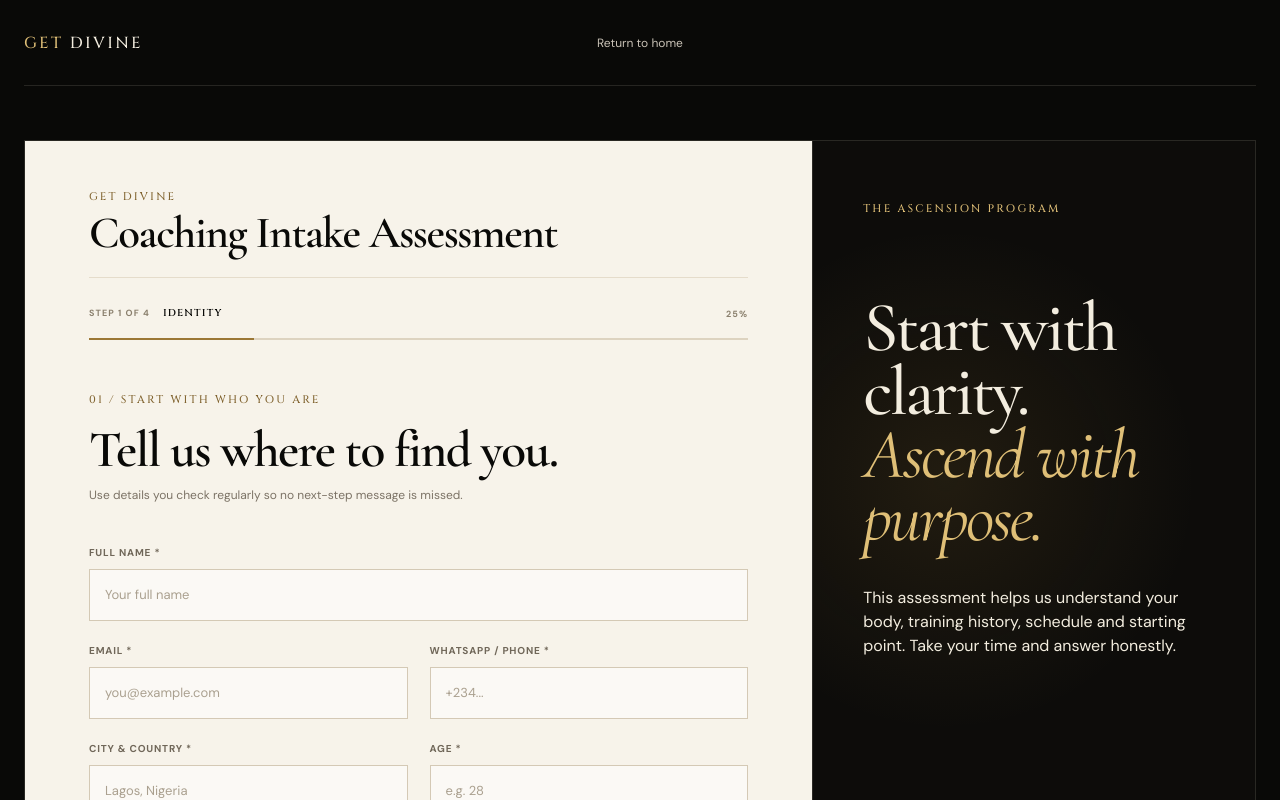
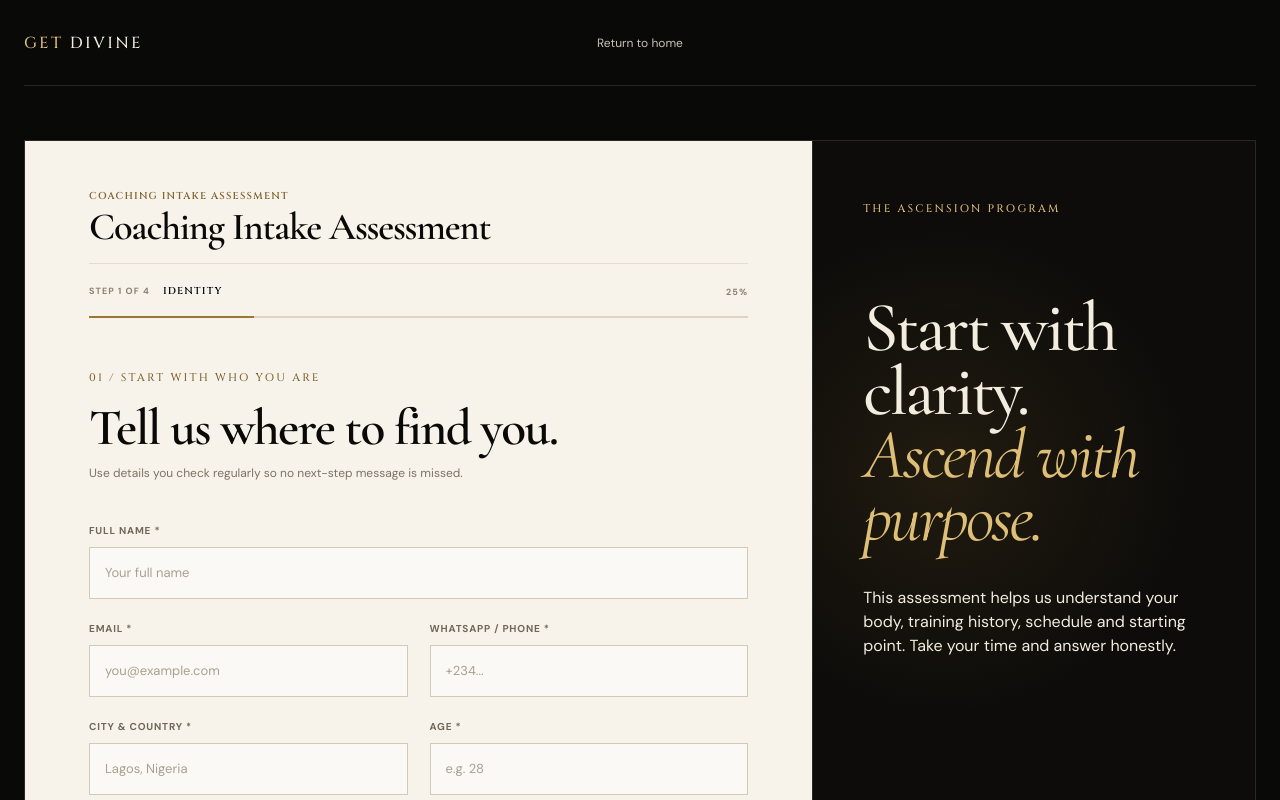
Before and after one commit to Sahmio2/Ascend_Full_Site, a React (Vite) app: page /apply in a window 1280 px wide. Shown: the top 800 px of the page. Built offline with nearby package versions, Linux system fonts and the light colour scheme.

Commit message:
style: align Coaching Intake Assessment header directly above Step 1 of 4

```diff
--- a/src/globals.css
+++ b/src/globals.css
@@ -322,9 +322,9 @@ button, a { -webkit-tap-highlight-color: transparent; }
 .application-privacy strong { font-family: var(--font-display), serif; font-size: 18px; font-weight: 600; }
 .application-privacy p { margin: 5px 0 0; color: #817a70; font-size: 11px; line-height: 1.55; }
 .application-form-card { min-height: 760px; padding: 48px clamp(34px, 5vw, 74px) 52px; background: var(--paper); color: var(--ink); }
-.form-card-main-header { margin-bottom: 28px; padding-bottom: 20px; border-bottom: 1px solid #e5dccb; }
-.form-card-main-header .eyebrow { color: #80632f; margin-bottom: 6px; }
-.form-card-title-heading { margin: 4px 0 0; font-family: var(--font-display), serif; font-size: clamp(32px, 3.5vw, 46px); font-weight: 600; letter-spacing: -.03em; color: var(--ink); line-height: 1.05; }
+.form-card-main-header { margin-bottom: 20px; padding-bottom: 16px; border-bottom: 1px solid #e5dccb; }
+.form-card-main-header .eyebrow { color: #80632f; margin-bottom: 4px; font-size: 10px; font-weight: 700; letter-spacing: .12em; text-transform: uppercase; }
+.form-card-title-heading { margin: 2px 0 0; font-family: var(--font-display), serif; font-size: clamp(28px, 3vw, 40px); font-weight: 600; letter-spacing: -.03em; color: var(--ink); line-height: 1.05; }
 .form-progress-head { display: flex; align-items: flex-end; justify-content: space-between; color: #8b806e; }
 .form-progress-head > div { display: flex; gap: 13px; align-items: baseline; }
 .form-progress-head span { font-size: 9px; font-weight: 700; letter-spacing: .12em; text-transform: uppercase; }
--- a/src/pages/public/ApplicationPage.tsx
+++ b/src/pages/public/ApplicationPage.tsx
@@ -179,9 +179,9 @@ export default function ApplicationPage() {
           </section>
         ) : (
           <section className="application-form-card">
-            {/* Main Form Card Title */}
+            {/* Main Form Card Title directly above Step progress */}
             <div className="form-card-main-header">
-              <p className="eyebrow">Get Divine</p>
+              <p className="eyebrow">Coaching intake assessment</p>
               <h2 className="form-card-title-heading">Coaching Intake Assessment</h2>
             </div>
 
--- a/src/styles/get-divine-chatgpt.css
+++ b/src/styles/get-divine-chatgpt.css
@@ -320,9 +320,9 @@ button, a { -webkit-tap-highlight-color: transparent; }
 .application-privacy strong { font-family: var(--font-display), serif; font-size: 18px; font-weight: 600; }
 .application-privacy p { margin: 5px 0 0; color: #817a70; font-size: 11px; line-height: 1.55; }
 .application-form-card { min-height: 760px; padding: 48px clamp(34px, 5vw, 74px) 52px; background: var(--paper); color: var(--ink); }
-.form-card-main-header { margin-bottom: 28px; padding-bottom: 20px; border-bottom: 1px solid #e5dccb; }
-.form-card-main-header .eyebrow { color: #80632f; margin-bottom: 6px; }
-.form-card-title-heading { margin: 4px 0 0; font-family: var(--font-display), serif; font-size: clamp(32px, 3.5vw, 46px); font-weight: 600; letter-spacing: -.03em; color: var(--ink); line-height: 1.05; }
+.form-card-main-header { margin-bottom: 20px; padding-bottom: 16px; border-bottom: 1px solid #e5dccb; }
+.form-card-main-header .eyebrow { color: #80632f; margin-bottom: 4px; font-size: 10px; font-weight: 700; letter-spacing: .12em; text-transform: uppercase; }
+.form-card-title-heading { margin: 2px 0 0; font-family: var(--font-display), serif; font-size: clamp(28px, 3vw, 40px); font-weight: 600; letter-spacing: -.03em; color: var(--ink); line-height: 1.05; }
 .form-progress-head { display: flex; align-items: flex-end; justify-content: space-between; color: #8b806e; }
 .form-progress-head > div { display: flex; gap: 13px; align-items: baseline; }
 .form-progress-head span { font-size: 9px; font-weight: 700; letter-spacing: .12em; text-transform: uppercase; }
```
